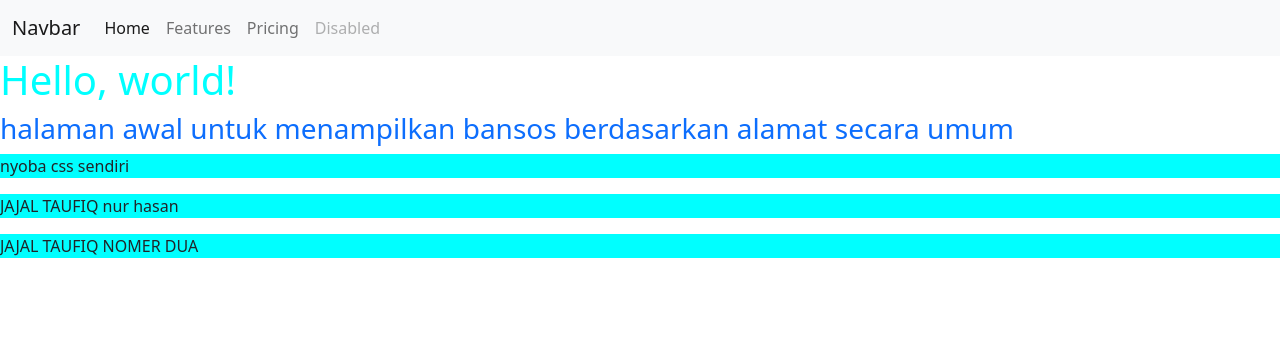
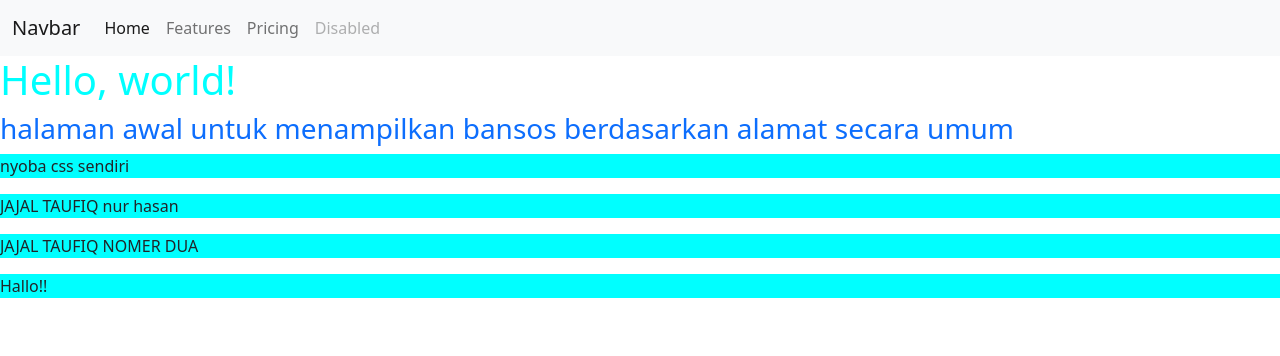
Before and after one commit to Rizka-syaukany/sistem-informasi-data-personal-berbasis-web-dengan-pencarian-berdasarkan-NIK, a PHP site: page / in a window 1280 px wide. Shown: the top 356 px of the page. Run offline with PHP 8.4, Linux system fonts and the light colour scheme.

Commit message:
test "hello"

```diff
--- a/index.php
+++ b/index.php
@@ -49,6 +49,7 @@
     <p>nyoba css sendiri</p>
     <p>JAJAL TAUFIQ nur hasan</p>
     <p>JAJAL TAUFIQ NOMER DUA</p>
+    <p>Hallo!!</p>
     <!-- Optional JavaScript; choose one of the two! -->
 
     <!-- Option 1: Bootstrap Bundle with Popper -->
```
